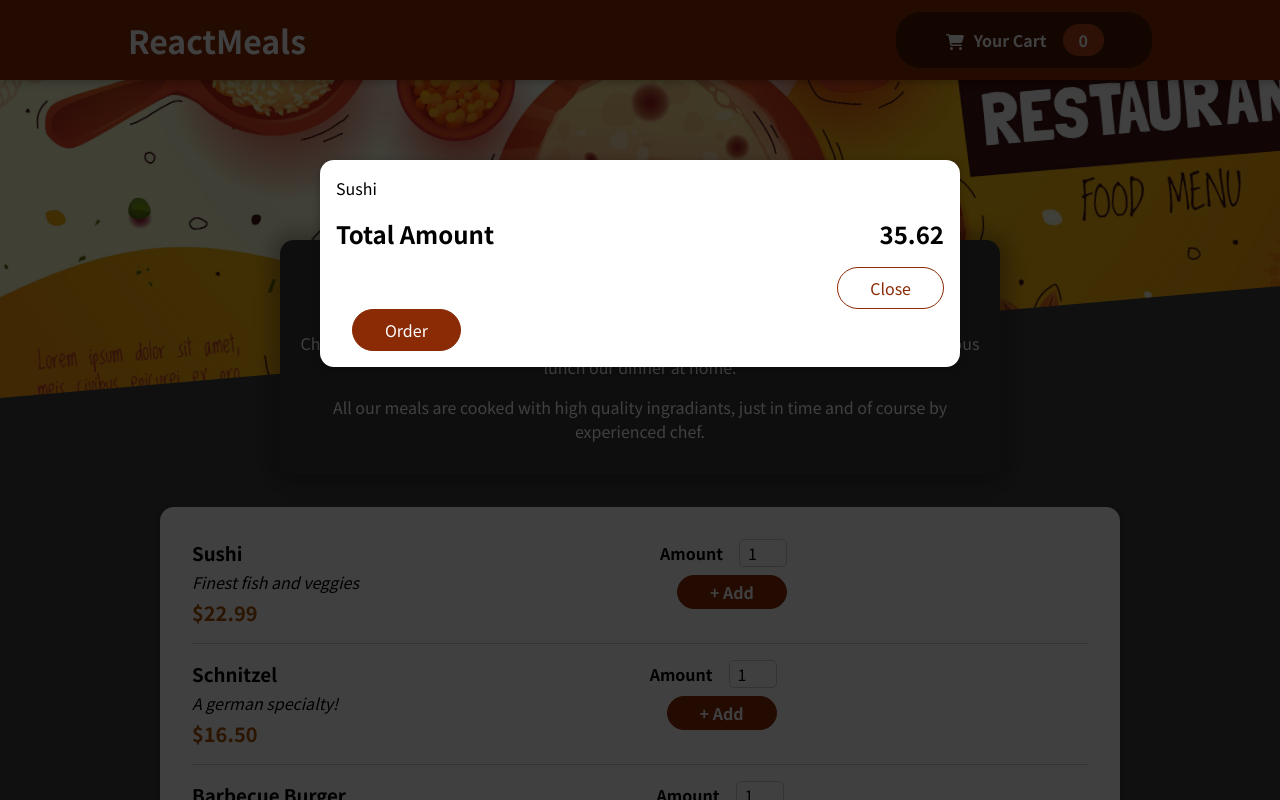
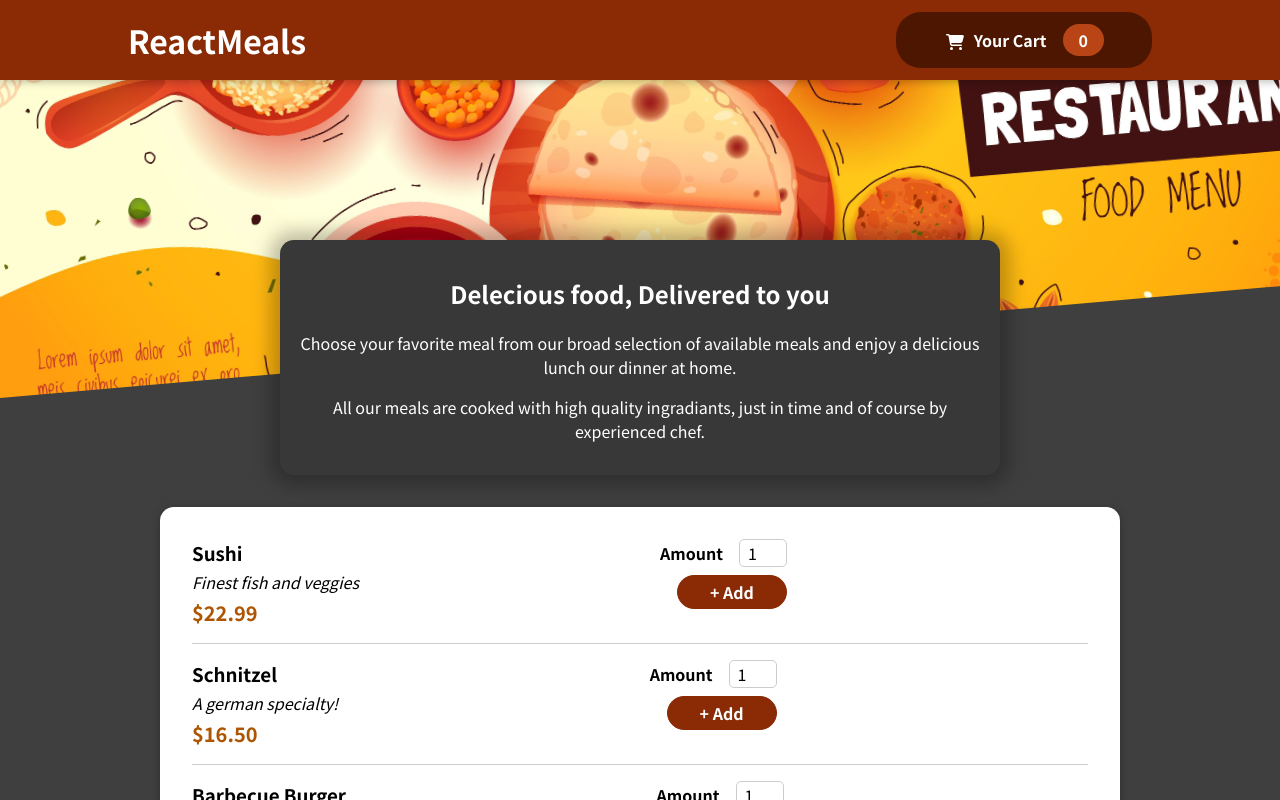
Before and after one commit to saurabh-r1/RestaurantApp, a React (Create React App) app: page / in a window 1280 px wide. Shown: the top 800 px of the page. Built offline with nearby package versions, Linux system fonts and the light colour scheme.

Commit message:
Cart open and close

```diff
--- a/src/App.js
+++ b/src/App.js
@@ -1,18 +1,27 @@
-import { Fragment } from "react";
+import { Fragment, useState } from "react";
 import Header from "./Components/Layout/Header";
 import Meals from "./Components/Meals/Meals";
 import Cart from "./Components/Cart/Cart";
 
 function App() {
+  const [cartIsShown, setCartIsShown] = useState(false);
+
+  const showCartHandler = () => {
+    setCartIsShown(true);
+  };
+
+  const hideCartHandler = () => {
+    setCartIsShown(false);
+  };
+
   return (
     <Fragment>
-      <Cart />
-      <Header />
+      {cartIsShown && <Cart onClose={hideCartHandler} />}
+      <Header onShowCart={showCartHandler} />
       <main>
-        <Meals/>
+        <Meals />
       </main>
     </Fragment>
   );
 }
-
 export default App;
--- a/src/Components/Cart/Cart.css
+++ b/src/Components/Cart/Cart.css
@@ -34,11 +34,11 @@
     color: white;
   }
 
-  .actions .button--alt {
+  .actions .buttonA {
     color: #8a2b06;
   }
 
-  .actions .button {
+  .actions .buttonB {
     background-color: #8a2b06;
     color: white;
   }
--- a/src/Components/Cart/Cart.js
+++ b/src/Components/Cart/Cart.js
@@ -7,7 +7,7 @@
         }</ul>;
 
     return(
-        <Modal>
+        <Modal onClose={props.onClose}>
             {cartItems}
             <div className='total'>
                 <span>Total Amount</span>
@@ -15,8 +15,8 @@
             </div>
 
             <div className='actions'>
-                <button className='button--alt'>Close</button>
-                <button className='button'>Order</button>
+                <button className='buttonA'onClick={props.onClose}>Close</button>
+                <button className='buttonB'>Order</button>
             </div>
         </Modal>
     )
--- a/src/Components/Layout/Header.js
+++ b/src/Components/Layout/Header.js
@@ -4,12 +4,12 @@
 import HeaderImage from '../../assets/HeadImg.jpg';
 import './Header.css';
 
-const Header = () => {
+const Header = (props) => {
   return (
     <Fragment>
       <header className="header">
         <h1>ReactMeals</h1>
-        <HeaderCartButton />
+        <HeaderCartButton onClick={props.onShowCart} />
       </header>
       <div className="main-image">
         <img src={HeaderImage} alt='dinig room' />
--- a/src/Components/Layout/HeaderCartButton.js
+++ b/src/Components/Layout/HeaderCartButton.js
@@ -1,23 +1,11 @@
 import { FontAwesomeIcon } from '@fortawesome/react-fontawesome';
 import { faCartShopping } from '@fortawesome/free-solid-svg-icons';
-// import CartIcon from '../Cart/CartIcon';
 import './HeaderCartButton.css';
 
-// const HeaderCartButton = (props) => {
-//   return (
-//     <button className="button">
-//       <span className="icon">
-//         <CartIcon />
-//       </span>
-//       <span>Your Cart</span>
-//       <span className="badge">0</span>
-//     </button>
-//   );
-// };
+const HeaderCartButton = (props) => {
 
-const HeaderCartButton = (props) => {
   return (
-    <button className="button">
+    <button className="button" onClick={props.onClick}>
       <span className="icon">
       <FontAwesomeIcon icon={faCartShopping} />
       </span>
--- a/src/Components/UI/Modal.js
+++ b/src/Components/UI/Modal.js
@@ -3,7 +3,7 @@
 import { Fragment } from "react";
 
 const Backdrop = (props) => {
-  return <div className="backdrop" />;
+  return <div className="backdrop" onClick={props.onClose} />;
 };
 
 const ModalOverlay = (props) => {
@@ -19,7 +19,7 @@
 const Modal = (props) => {
   return (
     <Fragment>
-      {ReactDOM.createPortal(<Backdrop />, portalElement)}
+      {ReactDOM.createPortal(<Backdrop onClose={props.onClose} />, portalElement)}
       {ReactDOM.createPortal(
         <ModalOverlay>{props.children}</ModalOverlay>,
         portalElement
```
